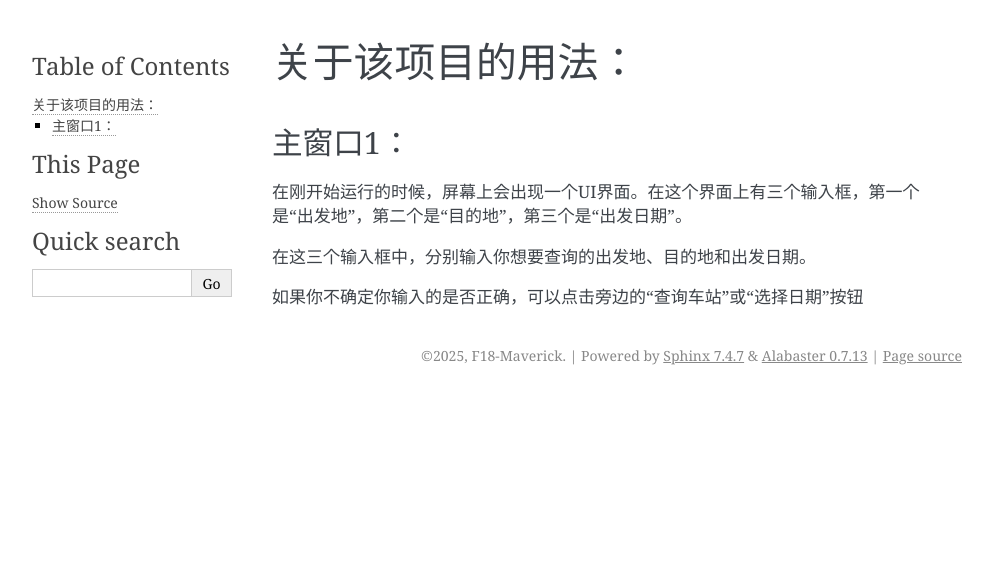
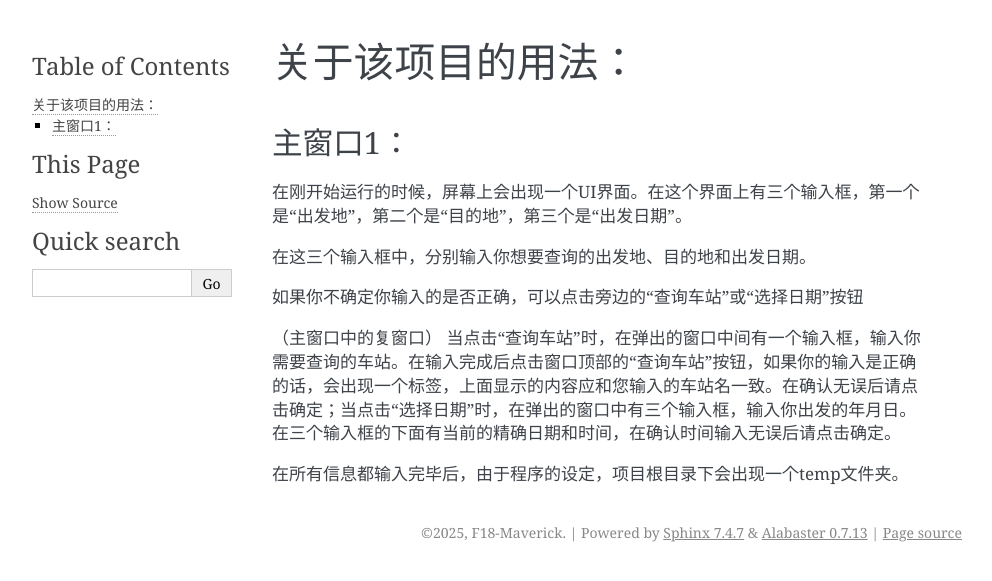
Before and after one commit to F18-Maverick/EasyTicket, a Sphinx documentation site: the page built from Doc/source/Usage.rst, in a window 1280 px wide. Shown: the top 581 px of the page, without its empty margins (148-1140 px from the left). Built offline with Sphinx 7.4.7, drawn with Linux system fonts in a browser that asks for light colours.

Commit message:
update Docs Usage.rst

```diff
--- a/Doc/source/Usage.rst
+++ b/Doc/source/Usage.rst
@@ -8,3 +8,8 @@
 在这三个输入框中，分别输入你想要查询的出发地、目的地和出发日期。
 
 如果你不确定你输入的是否正确，可以点击旁边的“查询车站”或“选择日期”按钮
+
+（主窗口中的复窗口）
+当点击“查询车站”时，在弹出的窗口中间有一个输入框，输入你需要查询的车站。在输入完成后点击窗口顶部的“查询车站”按钮，如果你的输入是正确的话，会出现一个标签，上面显示的内容应和您输入的车站名一致。在确认无误后请点击确定；当点击“选择日期”时，在弹出的窗口中有三个输入框，输入你出发的年月日。在三个输入框的下面有当前的精确日期和时间，在确认时间输入无误后请点击确定。
+
+在所有信息都输入完毕后，由于程序的设定，项目根目录下会出现一个temp文件夹。
```
